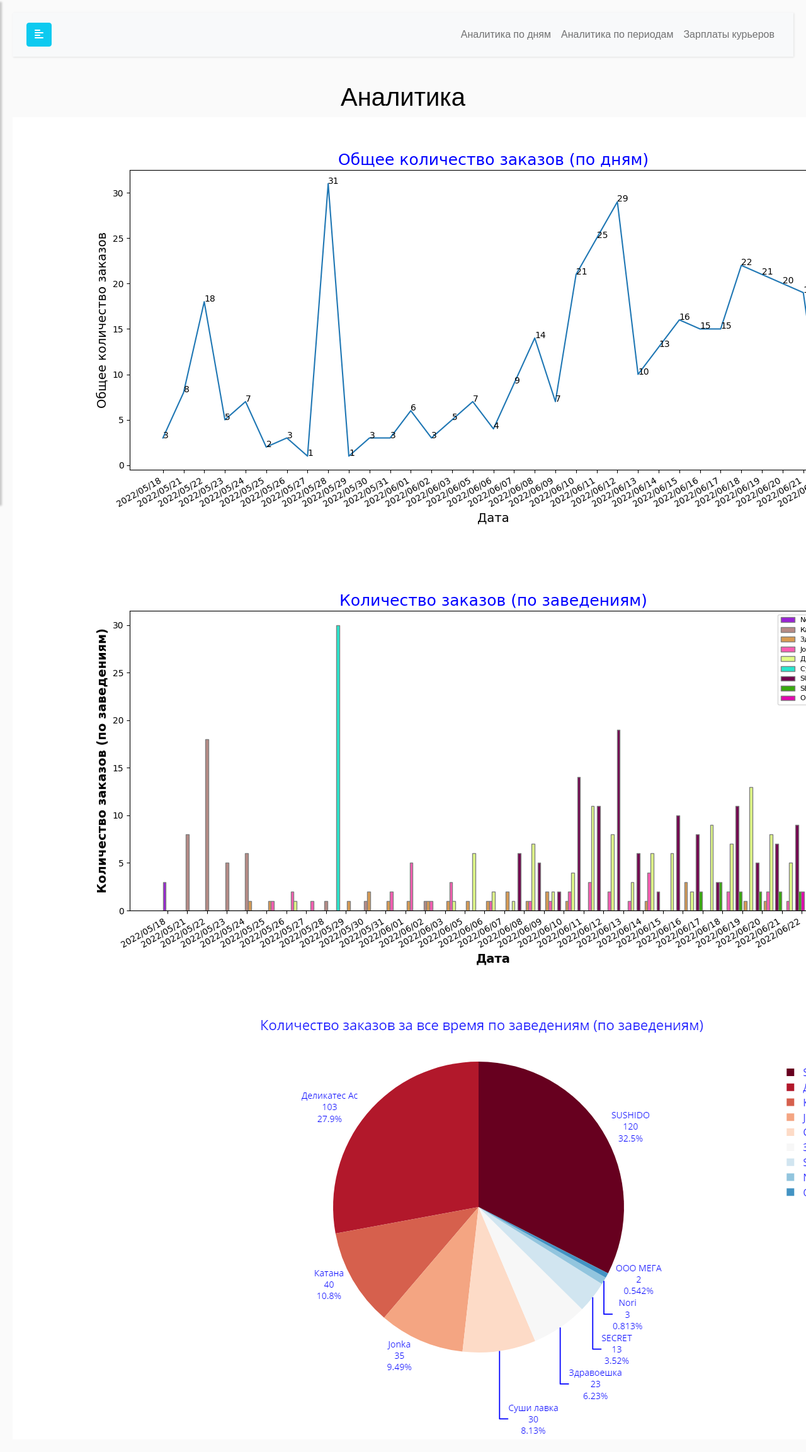
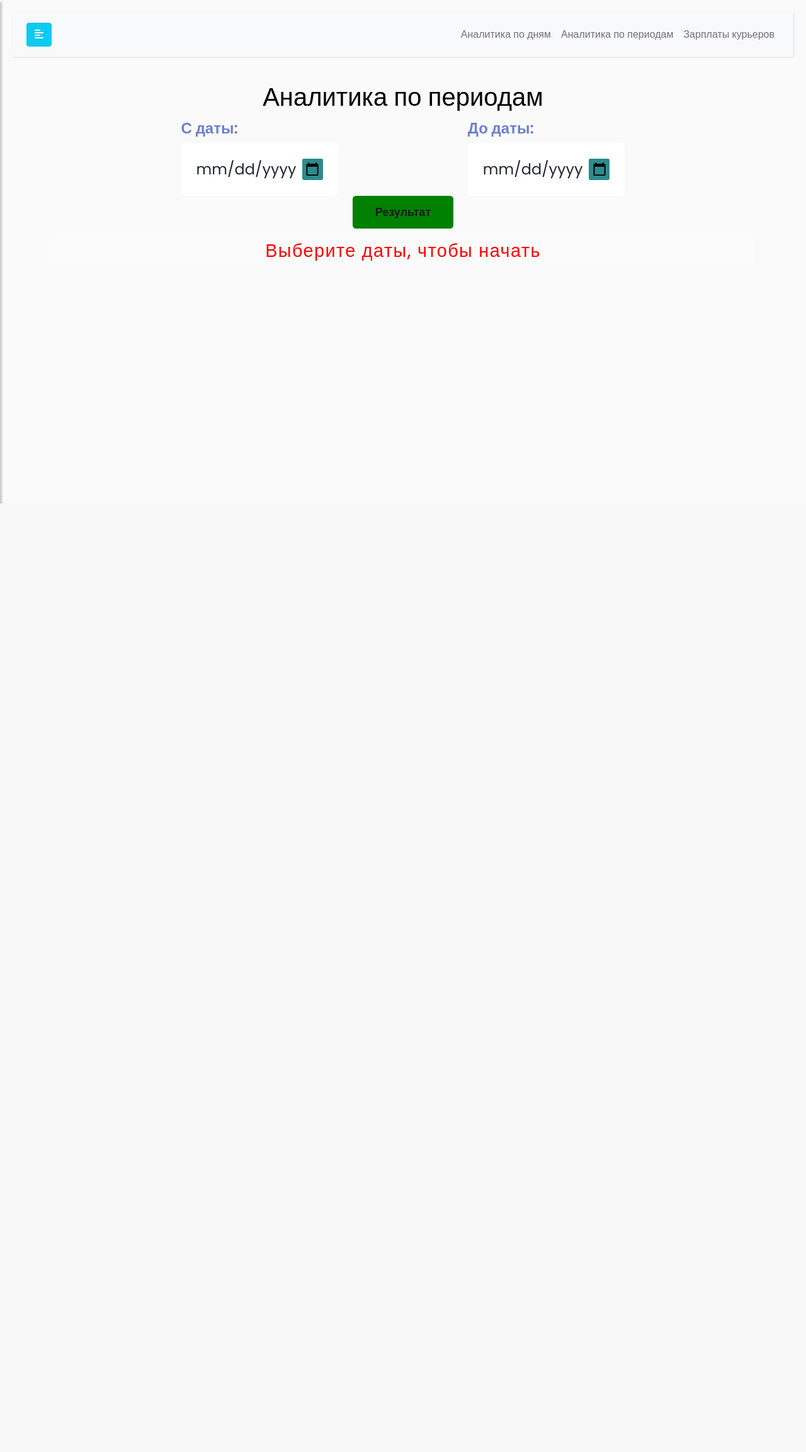
Before and after one commit to Vubasang/fastApiProject, a FastAPI app: template templates/analytics_by_periods.html in a window 1280 px wide; the page is wider, and only the part inside the window is pictured. Shown: that part at 63% size. After the commit the page ends 800 px from the top of that part, so only its background shows below. Run offline with FastAPI, Linux system fonts and the light colour scheme; the template is opened without the code that fills it, so the values that code supplies are empty; some libraries are stand-ins or nearby versions.

Commit message:
Аналитика по периодам

```diff
--- a/app/main.py
+++ b/app/main.py
@@ -4,7 +4,7 @@ from fastapi.staticfiles import StaticFiles
 from fastapi.templating import Jinja2Templates
 
 from .library.helpers import *
-from app.routers import analytics, couriersalaries
+from app.routers import analytics, couriersalaries, analytics_by_periods
 
 
 app = FastAPI()
@@ -16,6 +16,7 @@ app.mount("/static", StaticFiles(directory="static"), name="static")
 
 app.include_router(couriersalaries.router)
 app.include_router(analytics.router)
+app.include_router(analytics_by_periods.router)
 
 
 @app.get("/", response_class=HTMLResponse)
--- a/templates/analytics_by_periods.html
+++ b/templates/analytics_by_periods.html
@@ -10,10 +10,113 @@
 {% endblock %}
 
 {% block page_content %}
-<h1 class="cap"><center>Аналитика</center></h1>
-<img src='../static/Analytics_Total_number_of_orders.png'>
-<img src='../static/Analytics_Number_of_orders_by_organization.png'>
-<img src='../static/Number_of_orders_for_all_time_by_organization.png'>
+<h1 class="cap"><center>Аналитика по периодам</center></h1>
+
+<style>
+.inp-wrapper {
+  display: flex;
+  justify-content: space-evenly;
+}
+label {
+  color: #6d7fcc;
+  display: block;
+  font-weight: 600;
+}
+input[type="date"] {
+  font-size: 24px;
+  padding: 1em;
+  color: #242831;
+  border: none;
+  outline: none;
+  border-radius: 0.2em;
+  margin-top: 0.2em;
+}
+::-webkit-calendar-picker-indicator {
+  background-color: #2d8b8d;
+  padding: 0.2em;
+  cursor: pointer;
+  border-radius: 0.1em;
+}
+button {
+  display: block;
+  background-color: green;
+  color: #16191e;
+  font-size: 18px;
+  margin: 0em auto 0em auto;
+  border: none;
+  padding: 0.7em 2em;
+  border-radius: 0.3em;
+  font-weight: 600;
+}
+#output {
+  margin-top: 0.5em;
+  background-color: rgba(255, 255, 255, 0.15);
+  text-align: center;
+  color: red;
+  font-size: 1.8em;
+  letter-spacing: 0.05em;
+}
+.date-wrapper {
+  font-size: 24px;
+}
+</style>
+
+<!DOCTYPE html>
+<html lang="en">
+  <body>
+    <div class="container">
+      <div class="inp-wrapper">
+        <div class="date-wrapper">
+          <label for="date1">С даты: </label>
+          <input type="date" id="date1" name="date1" value="{{ date1 }}"/>
+        </div>
+        <div class="date-wrapper">
+          <label for="date2">До даты: </label>
+          <input type="date" id="date2" name="date2" value="{{ date2 }}"/>
+        </div>
+      </div>
+      <button id="submit">Результат</button>
+      <div id="output">Выберите даты, чтобы начать</div>
+    </div>
+  </body>
+</html>
+
+<script>
+  var todayDate = new Date()
+  var month = todayDate.getMonth()+1
+  var year = todayDate.getUTCFullYear()
+  var tdate = todayDate.getDate()
+  if(month < 10){
+    month = "0" + month
+  }
+  if(tdate < 10){
+    tdate = "0" + tdate
+  }
+  var maxDate = year + "-" + month + "-" + tdate
+  document.getElementById("date1").setAttribute("max", maxDate)
+  document.getElementById("date1").setAttribute("min", min="2022-05-18")
+  document.getElementById("date2").setAttribute("max", maxDate)
+  document.getElementById("date1").setAttribute("min", min=date1)
+
+  let submit = document.getElementById("submit");
+  let output = document.getElementById("output");
+
+  submit.addEventListener("click", () => {
+  let date1 = new Date(document.getElementById("date1").value);
+  let date2 = new Date(document.getElementById("date2").value);
+  if (date1.getTime() && date2.getTime()) {
+    let date_1 = JSON.stringify(date1)
+    date_1 = date_1.slice(1,11)
+    let date_2 = JSON.stringify(date2)
+    date_2 = date_2.slice(1,11)
+    output.innerHTML = `Аналитика с <span>${date_1}</span> по  <span>${date_2}</span> выглядит следующим образом:`;
+  }
+  else {
+    output.innerHTML = "Пожалуйста, выберите даты";
+  }
+ });
+</script>
+
 {% endblock %}
 
 {% block scripts %}
--- a/templates/couriersalaries.html
+++ b/templates/couriersalaries.html
@@ -1,5 +1,5 @@
 {% extends "base.html" %}
-{% set active_page = "database" %}
+{% set active_page = "couriersalaries" %}
 
 {% block title %}Couriersalaries{% endblock %}
 
@@ -16,7 +16,7 @@
     <br>Выберите дату: <input type="date" id="dateSelected" name="dateSelected" value="{{ dateSelected }}"/>
 
     <button id="submit">Результат</button>
-    <h4 id="output" style="color:blue;">Выберите даты, чтобы начать</h4>
+    <h4 id="output" style="color:blue;">Выберите дату, чтобы начать</h4>
     <script>
         var todayDate = new Date()
         var month = todayDate.getMonth()+1
@@ -44,7 +44,7 @@
                 output.innerHTML = `Зарплата у каждого курьера на <span>${date}</span> составляет:`;
             }
             else {
-                output.innerHTML = "Пожалуйста выберите правильную дату";
+                output.innerHTML = "Пожалуйста, выберите дату";
             }
         });
     </script>
```
Also changed, not shown: app/routers/analytics_by_periods.py (+66 -0 lines), static/Analytics_Number_of_orders_by_organization.png.
